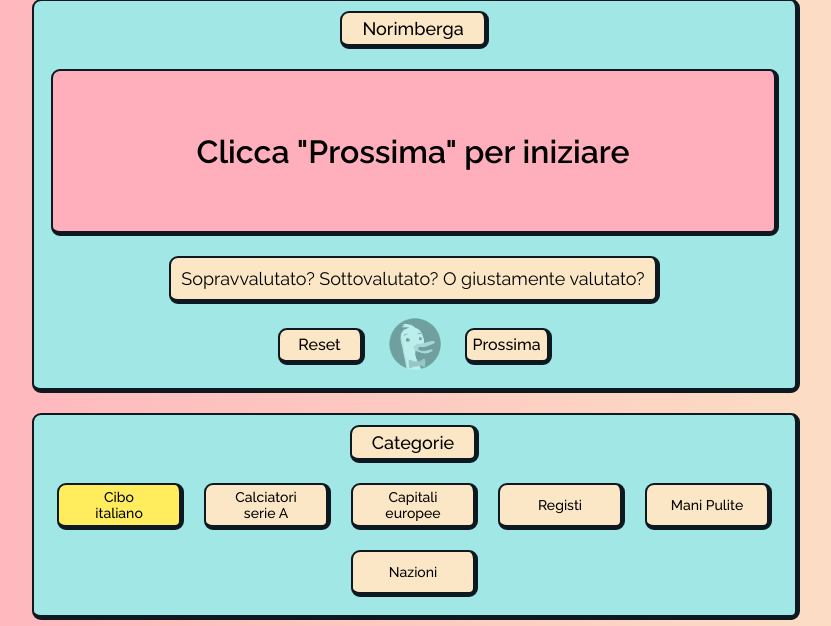
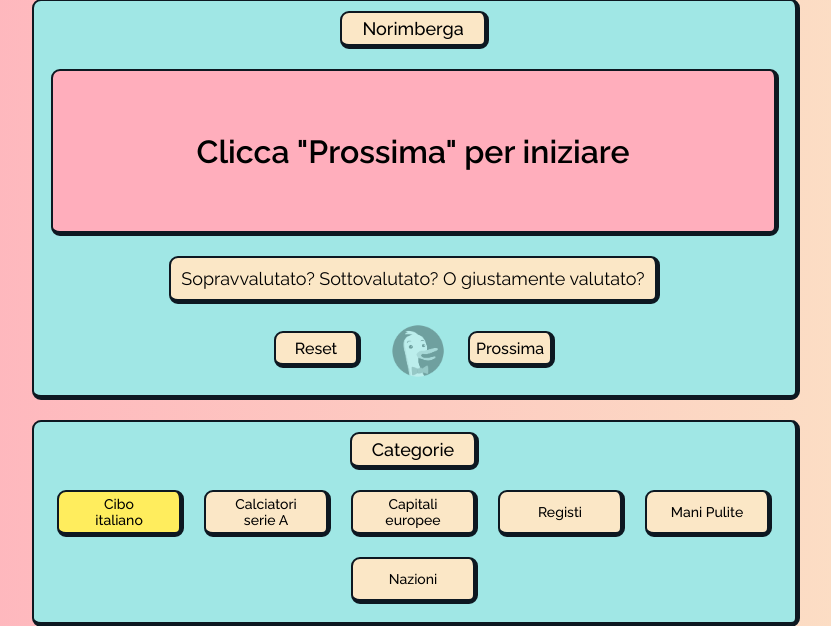
Before and after one commit to samuelebompani/greedyspaghetti-site, a PHP site: page /norimberga/ in a window 1280 px wide. Shown: the part 88-714 px from the top of the page, without its empty margins (224-1055 px from the left). Run offline with PHP 8.4, Linux system fonts and the light colour scheme.

Commit message:
initial btn duck error

```diff
--- a/norimberga/index.php
+++ b/norimberga/index.php
@@ -124,11 +124,8 @@
                 <div class="boxed bg-secondary jud-nor-box">Sopravvalutato? Sottovalutato? O giustamente valutato?</div>
                 <div class="grid-item-btns" style="margin-bottom: 10px;align-items: center;">
                     <div class="boxed wide-btn " style="padding-right: 0" onclick="reset()">Reset</div>
-                    <?php /*<a href="" target="_blank" id="question">
-                   <div class="boxed wide-btn" style="padding-right: 0; background: #999;" id="question-btn">Info</div>
-               </a>*/ ?>
                     <a href="" target="_blank" id="question" style="pointer-events: none;opacity:30%;">
-                        <img src="../media/img/duck.png" width="60" id="searchImg" style="border-radius:9999px;"/>
+                        <img src="../media/img/duck.png" width="60" id="searchImg" style="border-radius:9999px;" class="inactive-button"/>
                     </a>
                     <div class="boxed wide-btn " style="padding-right: 0" onclick="getNewWord()">Prossima</div>
                 </div>
```
